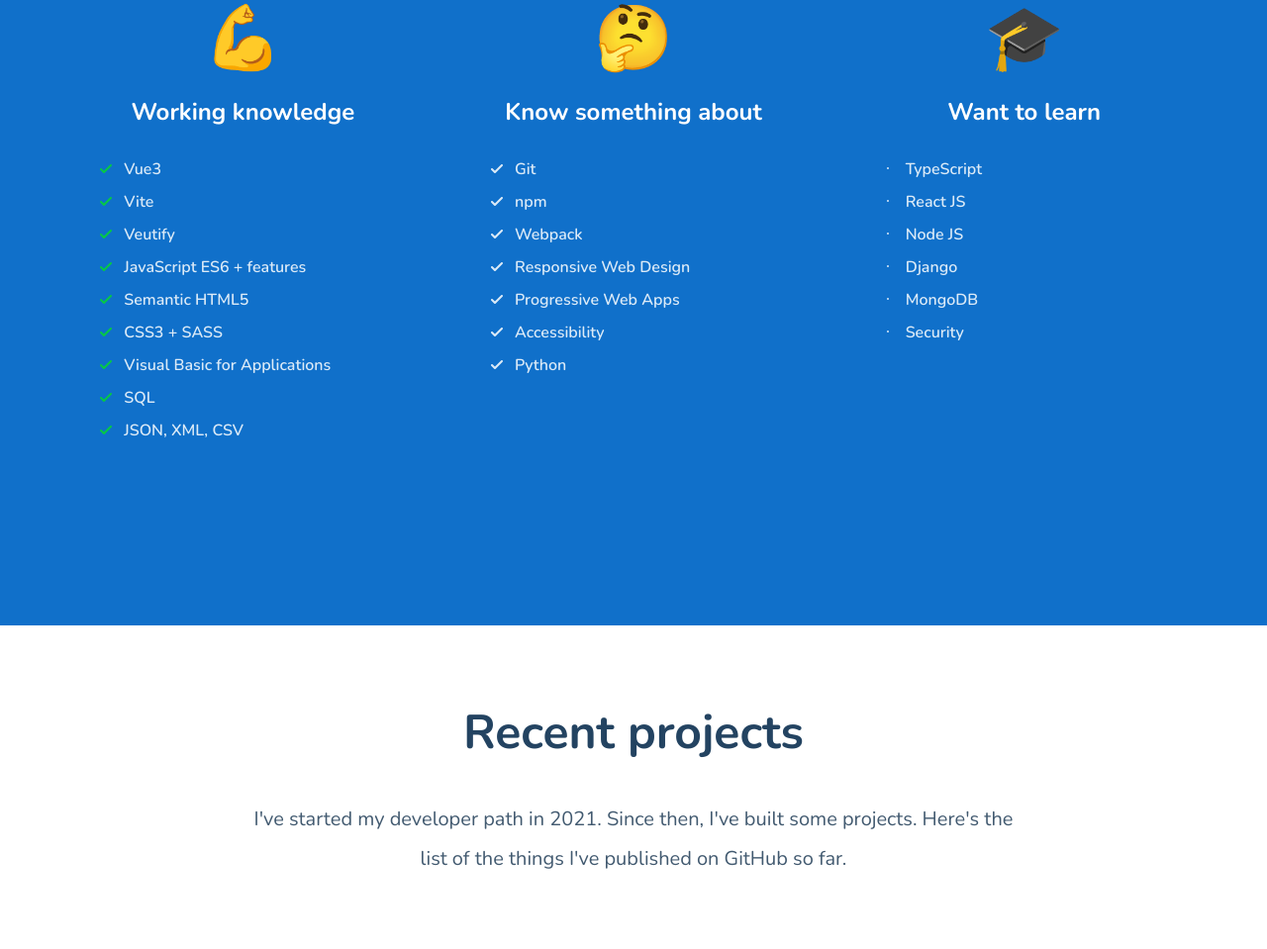
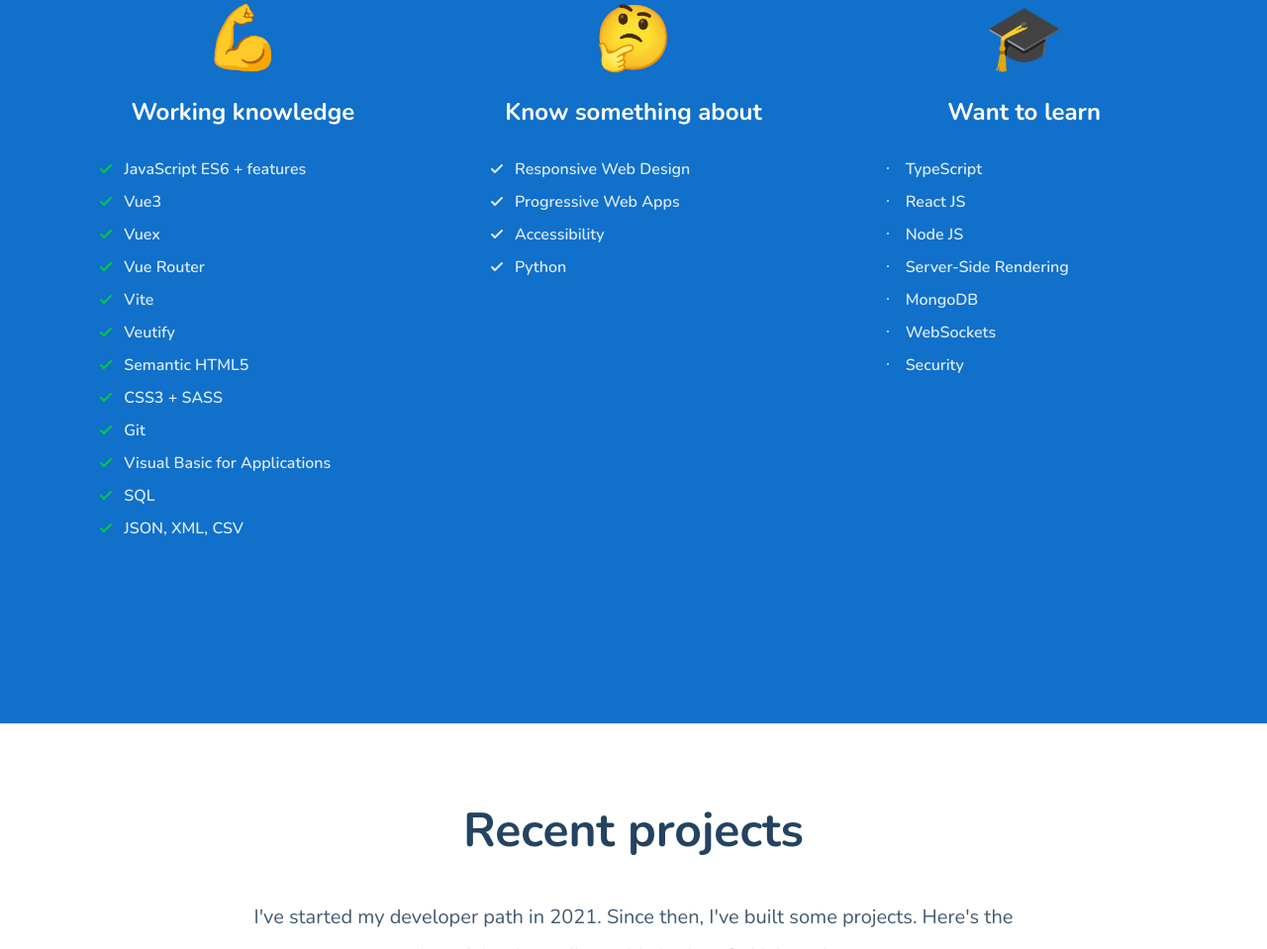
Before and after one commit to lewpiotr1701/lewpiotr1701.github.io, a website built with webpack: page src/pages/index.html in a window 1280 px wide. Shown: the part 1115-2074 px from the top of the page at 99% size. Built offline with nearby package versions, Linux system fonts and the light colour scheme; no server answers.

Commit message:
resolve node and webpack issue by setting NODE_OPTIONS=--openssl-legacy-provider, update skills

```diff
--- a/package.json
+++ b/package.json
@@ -5,8 +5,8 @@
   "main": "index.js",
   "private": true,
   "scripts": {
-    "start": "webpack-dev-server --config webpack.dev.js --mode development",
-    "build": "webpack --config webpack.prod.js --mode production",
+    "start": "set NODE_OPTIONS=--openssl-legacy-provider && webpack-dev-server --config webpack.dev.js --mode development",
+    "build": "set NODE_OPTIONS=--openssl-legacy-provider && webpack --config webpack.prod.js --mode production",
     "publish": "npm run build && gh-pages -d dist -b master",
     "generate-icons": "npx pwa-asset-generator ./src/assets/img/logo.svg public/pwa -i ./src/pages/index.html -m ./public/manifest.json  --path-override pwa --type png -b \"#2D2241\""
   },
--- a/src/js/index.js
+++ b/src/js/index.js
@@ -9,7 +9,8 @@
     for (let repository of response) {
       let { name, html_url, description, homepage } = repository;
 
-      if (name == 'lewpiotr1701.github.io') name = 'portfolio';
+      if (name === 'lewpiotr1701.github.io') name = 'portfolio';
+      if (homepage === null) homepage = '#';
 
       const template = `<article class="project">
       <div class="project__upper-frame">
--- a/src/pages/index.html
+++ b/src/pages/index.html
@@ -48,12 +48,15 @@
           <span class="skills-section__emoji">💪</span>
           <h3 class="skills-section__header">Working knowledge</h3>
           <ul class="skills-list">
+            <li class="skills-list__item">JavaScript ES6 + features</li>
             <li class="skills-list__item">Vue3</li>
+            <li class="skills-list__item">Vuex</li>
+            <li class="skills-list__item">Vue Router</li>
             <li class="skills-list__item">Vite</li>
             <li class="skills-list__item">Veutify</li>
-            <li class="skills-list__item">JavaScript ES6 + features</li>
             <li class="skills-list__item">Semantic HTML5</li>
             <li class="skills-list__item">CSS3 + SASS</li>
+            <li class="skills-list__item">Git</li>
             <li class="skills-list__item">Visual Basic for Applications</li>
             <li class="skills-list__item">SQL</li>
             <li class="skills-list__item">JSON, XML, CSV</li>
@@ -63,9 +66,6 @@
           <span class="skills-section__emoji">🤔</span>
           <h3 class="skills-section__header">Know something about</h3>
           <ul class="skills-list skills-list--blue">
-            <li class="skills-list__item">Git</li>
-            <li class="skills-list__item">npm</li>
-            <li class="skills-list__item">Webpack</li>
             <li class="skills-list__item">Responsive Web Design</li>
             <li class="skills-list__item">Progressive Web Apps</li>
             <li class="skills-list__item">Accessibility</li>
@@ -79,8 +79,9 @@
             <li class="skills-list__item">TypeScript</li>
             <li class="skills-list__item">React JS</li>
             <li class="skills-list__item">Node JS</li>
-            <li class="skills-list__item">Django</li>
+            <li class="skills-list__item">Server-Side Rendering</li>
             <li class="skills-list__item">MongoDB</li>
+            <li class="skills-list__item">WebSockets</li>
             <li class="skills-list__item">Security</li>
           </ul>
         </article>
```
